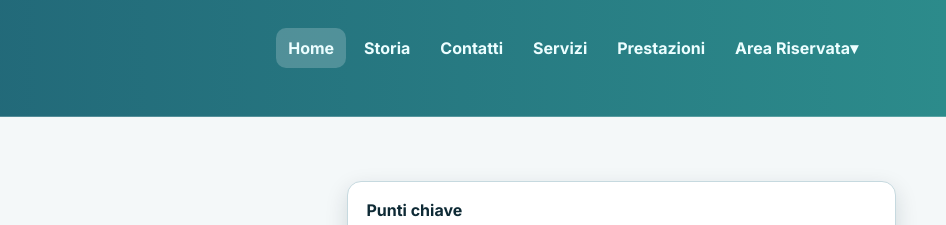
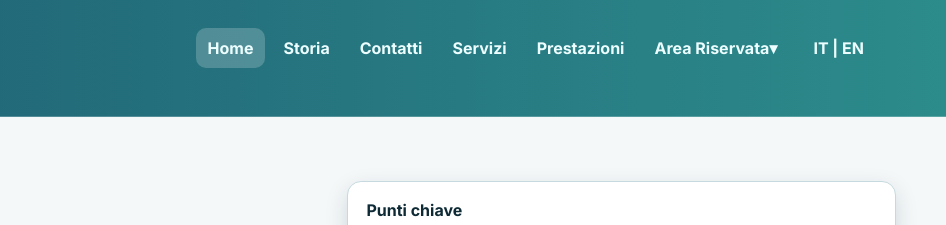
Before and after one commit to Poliambulatorio-defaunder/defaunder, a plain HTML site: page index.html in a window 1280 px wide. Shown: the top 225 px of the page, 334-1280 px from the left. Drawn offline with Linux system fonts and the light colour scheme.

Commit message:
Add language switch link to navigation

```diff
--- a/index.html
+++ b/index.html
@@ -260,6 +260,7 @@
           </div>
         <li>
         </li>
+         <li><a data-link href="#/lingua" id="nav-lingua">IT | EN</a></li>
       </ul>
     </div>
     <div class="mobile" id="mobile">
```
